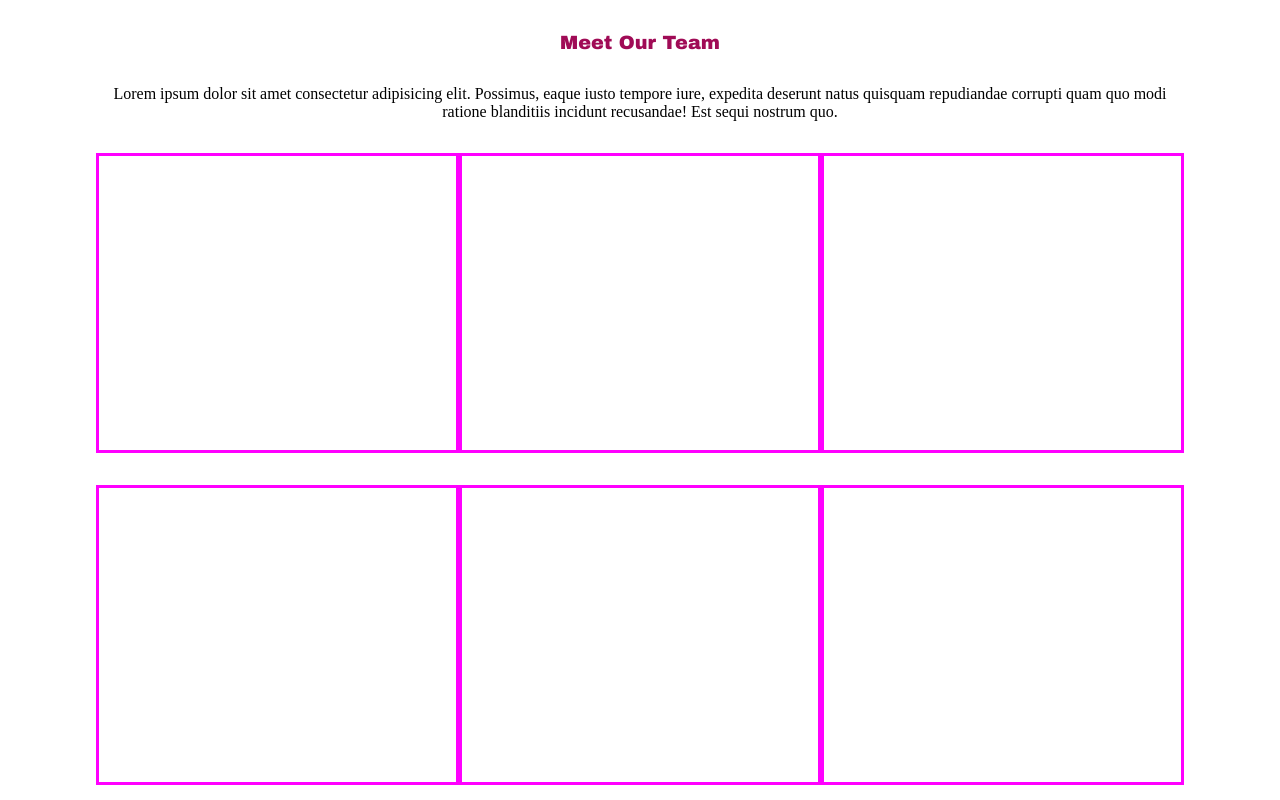
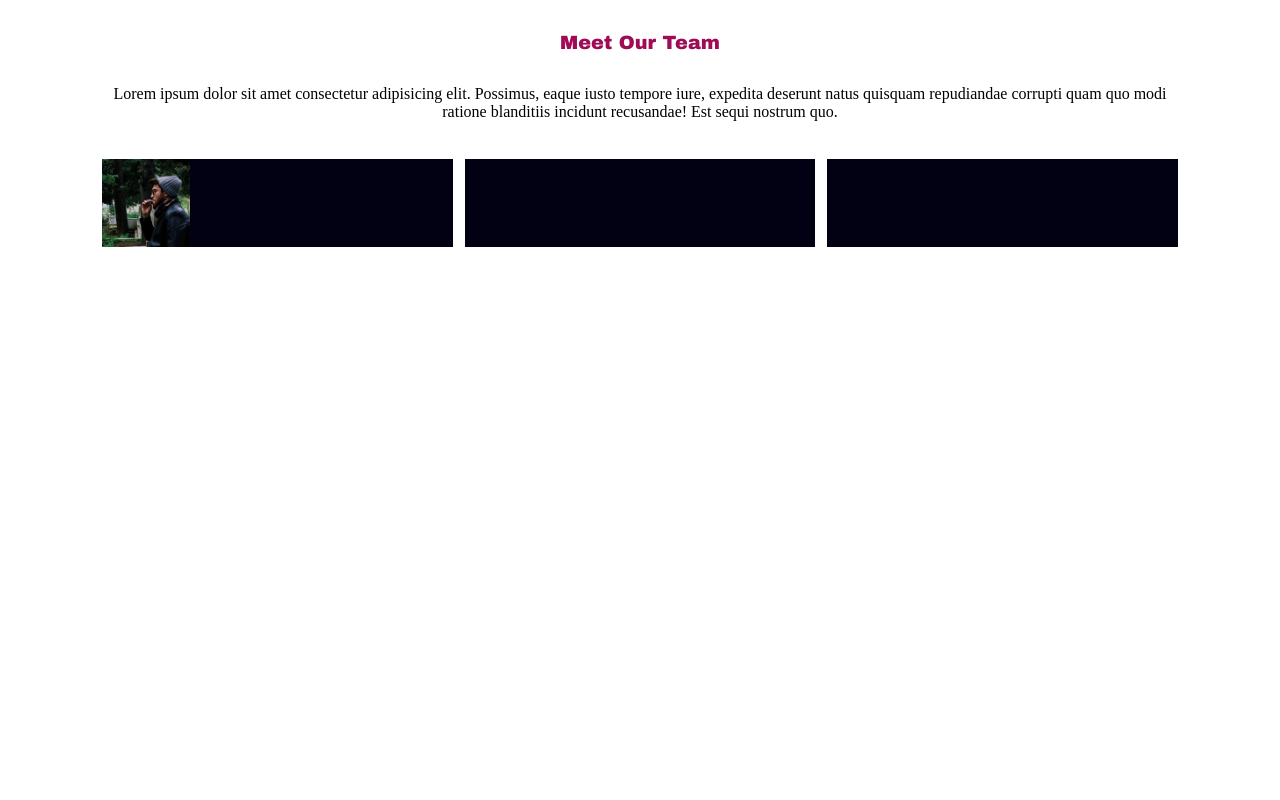
Before and after one commit to Alessio-DiNardo/html-css-float-cards, a plain HTML site: page index.html in a window 1280 px wide. Drawn offline with Linux system fonts and the light colour scheme.

Commit message:
Add first column with float

```diff
--- a/index.html
+++ b/index.html
@@ -15,17 +15,12 @@
                 Lorem ipsum dolor sit amet consectetur adipisicing elit. Possimus, eaque iusto tempore iure, expedita deserunt natus quisquam repudiandae corrupti quam quo modi ratione blanditiis incidunt recusandae! Est sequi nostrum quo.
             </p>
         </section>
-
-        <section class="three-colomns clearfix">
-            <div class="column-third float-left"></div>
-            <div class="column-third float-left"></div>
-            <div class="column-third float-left"></div>
-        </section>
-        <section class="three-colomns clearfix">
-            <div class="column-third float-left"></div>
-            <div class="column-third float-left"></div>
-            <div class="column-third float-left"></div>
-        </section>
+        <div class="column-third float-left">
+            <img class="float-left clearfix" src="./img/male1.png" alt="Primo ragazzo">
+        </div>
+        <p></p>
+        <div class="column-third float-left"></div>
+        <div class="column-third float-left"></div>
 
     </main>
 
--- a/style.css
+++ b/style.css
@@ -20,10 +20,16 @@ main{
     text-align: center;
 }
 
+
+
 h1{
     color: rgb(160, 11, 86);
     margin: 2rem 2rem;
     font: 1.2em "arial black";
+}
+
+h2{
+    display: inline-block;
 }
 
 .float-left{
@@ -31,8 +37,13 @@ h1{
 }
 
 div.column-third{
-    border: 3px magenta solid;
-    height: 300px;
+    border: 6px white solid;
+    height: 100px;
     width: 33.33%;
     margin-top: 2rem;
+    background-color: rgb(1, 1, 19);
 }
+
+img{
+    height: 88px;
+}
```
